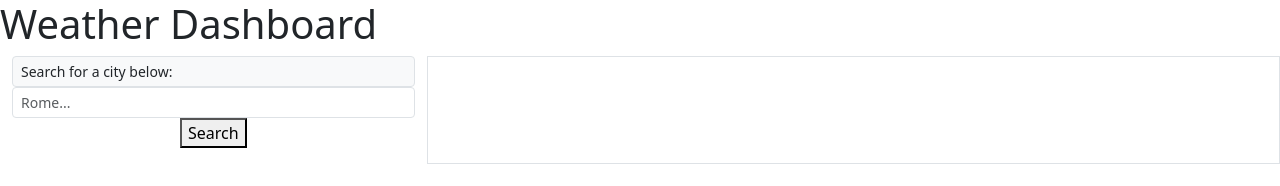
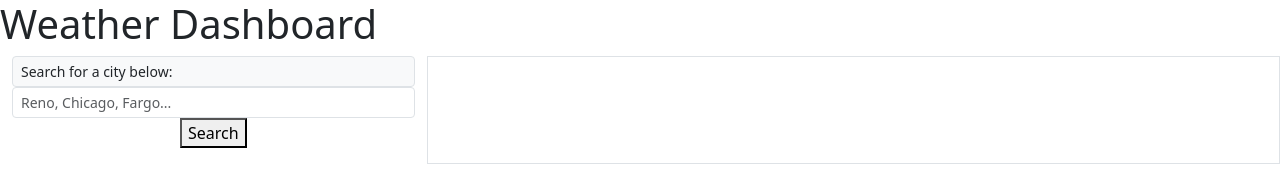
Before and after one commit to victoriamcn/Weather-Dashboard, a plain HTML site: page index.html in a window 1280 px wide. Drawn offline with nearby package versions, Linux system fonts and the light colour scheme.

Commit message:
changed input placeholder text
changed input placeholder text

```diff
--- a/index.html
+++ b/index.html
@@ -31,7 +31,7 @@
                     <div id="searcharea" class="input-group-sm mb-3">
                         <span id="inputGroup-sizing-sm" class="input-group-text">Search for a city below:</span>
                         <input type="text" id="search" class="form-control" aria-label="With textarea"
-                            aria-describedby="inputGroup-sizing-sm" placeholder="Rome..." />
+                            aria-describedby="inputGroup-sizing-sm" placeholder="Reno, Chicago, Fargo..." />
                         <button id="searchbtn" type="button" class=" search">Search</button>
                     </div>
                     <div class="row">
```
